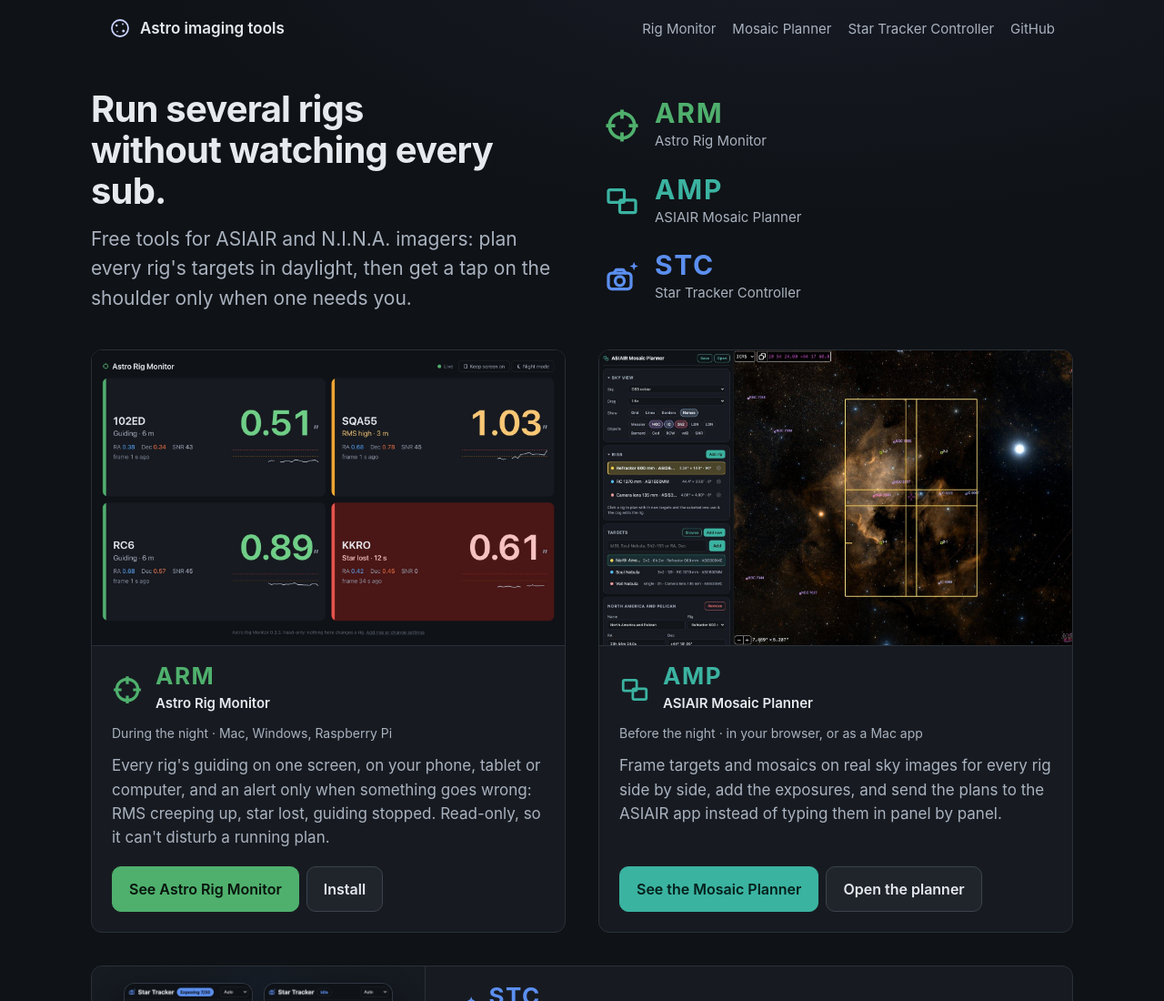
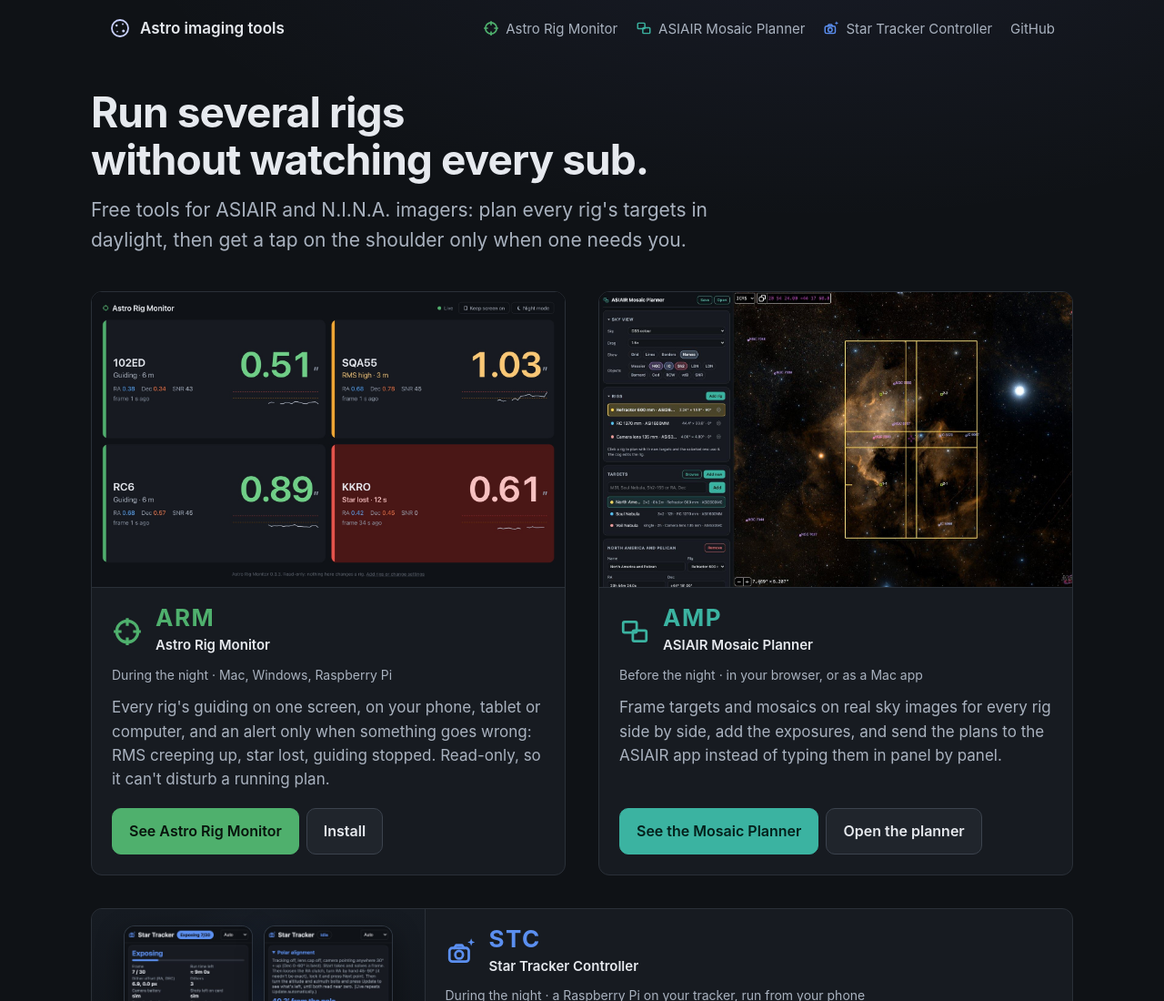
Before and after one commit to dgsgc/dgsgc.github.io, a plain HTML site: page index.html in a window 1280 px wide. Shown: the top 1100 px of the page at 91% size. Drawn offline with Linux system fonts and the light colour scheme.

Commit message:
Home: title section back to full width; tools with icons and full names in the menu
Co-Authored-By: Claude Opus 5.5 <noreply@anthropic.com>

```diff
--- a/index.html
+++ b/index.html
@@ -194,6 +194,12 @@ footer a { color: var(--text2); }
 .tool h3.acro-title svg { width: 34px; height: 34px; }
 .tool h3.acro-title b { display: block; font-size: 26px; letter-spacing: .06em; line-height: 1; color: var(--c); }
 .tool h3.acro-title small { display: block; font-size: 15px; font-weight: 600; color: var(--text); margin-top: 5px; letter-spacing: 0; }
+
+header nav { display: flex; align-items: center; flex-wrap: wrap; justify-content: flex-end; gap: 6px 20px; }
+header nav a { margin-left: 0; }
+header nav a.navtool { display: inline-flex; align-items: center; gap: 7px; }
+header nav a.navtool svg { width: 18px; height: 18px; flex: none; }
+@media (max-width: 1000px) { header nav a.navtool { font-size: 14px; } header nav { gap: 6px 14px; } }
 </style>
 </head>
 <body>
@@ -201,19 +207,14 @@ footer a { color: var(--text2); }
 <header>
   <div class="wrap">
     <a class="brand" href="#"><svg viewBox="0 0 32 32" aria-hidden="true"><circle cx="16" cy="16" r="12" fill="none" stroke="#c9d1ff" stroke-width="2.4"/><circle cx="11" cy="12" r="1.6" fill="#c9d1ff"/><circle cx="20" cy="10" r="1.2" fill="#c9d1ff"/><circle cx="21" cy="20" r="2" fill="#c9d1ff"/><circle cx="12" cy="21" r="1.1" fill="#c9d1ff"/></svg>Astro imaging tools</a>
-    <nav><a href="https://dgsgc.github.io/astro-rig-monitor/">Rig Monitor</a><a href="https://dgsgc.github.io/asiair-mosaic-planner/">Mosaic Planner</a><a href="https://dgsgc.github.io/star-tracker-controller/">Star Tracker Controller</a><a href="https://github.com/dgsgc">GitHub</a></nav>
+    <nav><a class="navtool" href="https://dgsgc.github.io/astro-rig-monitor/"><svg viewBox="0 0 32 32" aria-hidden="true"><circle cx="16" cy="16" r="11" fill="none" stroke="#4fb06d" stroke-width="3"/><path d="M16 2v8M16 22v8M2 16h8M22 16h8" stroke="#4fb06d" stroke-width="3"/></svg>Astro Rig Monitor</a><a class="navtool" href="https://dgsgc.github.io/asiair-mosaic-planner/"><svg viewBox="0 0 32 32" aria-hidden="true"><rect x="4" y="6" width="14" height="11" rx="1.5" fill="none" stroke="#3bb3a1" stroke-width="2.6"/><rect x="14" y="15" width="14" height="11" rx="1.5" fill="none" stroke="#3bb3a1" stroke-width="2.6"/></svg>ASIAIR Mosaic Planner</a><a class="navtool" href="https://dgsgc.github.io/star-tracker-controller/"><svg viewBox="0 0 32 32" aria-hidden="true"><rect x="4" y="12" width="20" height="14" rx="3" fill="none" stroke="#5b8ff0" stroke-width="2.6" stroke-linecap="round" stroke-linejoin="round"/><circle cx="14" cy="19" r="4" fill="none" stroke="#5b8ff0" stroke-width="2.6" stroke-linecap="round" stroke-linejoin="round"/><path d="M9 12l2-3h6l2 3" fill="none" stroke="#5b8ff0" stroke-width="2.6" stroke-linecap="round" stroke-linejoin="round"/><path d="M26.5 2.2l1.06 2.74 2.74 1.06-2.74 1.06-1.06 2.74-1.06-2.74-2.74-1.06 2.74-1.06z" fill="#5b8ff0"/></svg>Star Tracker Controller</a><a href="https://github.com/dgsgc">GitHub</a></nav>
   </div>
 </header>
 
 <main>
 <div class="wrap hero">
-  <div class="split">
-    <div class="split-text">
   <h1>Run several rigs<br>without watching every sub.</h1>
   <p class="lead">Free tools for ASIAIR and N.I.N.A. imagers: plan every rig's targets in daylight, then get a tap on the shoulder only when one needs you.</p>
-    </div>
-    <div class="trio"><a class="acro" href="https://dgsgc.github.io/astro-rig-monitor/" style="--c:#4fb06d"><svg viewBox="0 0 32 32" aria-hidden="true"><circle cx="16" cy="16" r="11" fill="none" stroke="#4fb06d" stroke-width="3"/><path d="M16 2v8M16 22v8M2 16h8M22 16h8" stroke="#4fb06d" stroke-width="3"/></svg><span><b>ARM</b><small>Astro Rig Monitor</small></span></a><a class="acro" href="https://dgsgc.github.io/asiair-mosaic-planner/" style="--c:#3bb3a1"><svg viewBox="0 0 32 32" aria-hidden="true"><rect x="4" y="6" width="14" height="11" rx="1.5" fill="none" stroke="#3bb3a1" stroke-width="2.6"/><rect x="14" y="15" width="14" height="11" rx="1.5" fill="none" stroke="#3bb3a1" stroke-width="2.6"/></svg><span><b>AMP</b><small>ASIAIR Mosaic Planner</small></span></a><a class="acro" href="https://dgsgc.github.io/star-tracker-controller/" style="--c:#5b8ff0"><svg viewBox="0 0 32 32" aria-hidden="true"><rect x="4" y="12" width="20" height="14" rx="3" fill="none" stroke="#5b8ff0" stroke-width="2.6" stroke-linecap="round" stroke-linejoin="round"/><circle cx="14" cy="19" r="4" fill="none" stroke="#5b8ff0" stroke-width="2.6" stroke-linecap="round" stroke-linejoin="round"/><path d="M9 12l2-3h6l2 3" fill="none" stroke="#5b8ff0" stroke-width="2.6" stroke-linecap="round" stroke-linejoin="round"/><path d="M26.5 2.2l1.06 2.74 2.74 1.06-2.74 1.06-1.06 2.74-1.06-2.74-2.74-1.06 2.74-1.06z" fill="#5b8ff0"/></svg><span><b>STC</b><small>Star Tracker Controller</small></span></a></div>
-  </div>
 
   <div class="tools">
     <article class="tool rig">
```
